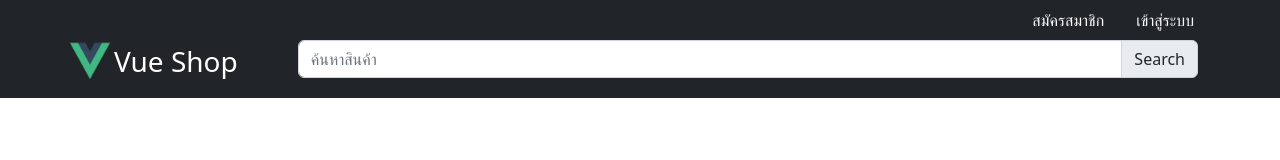
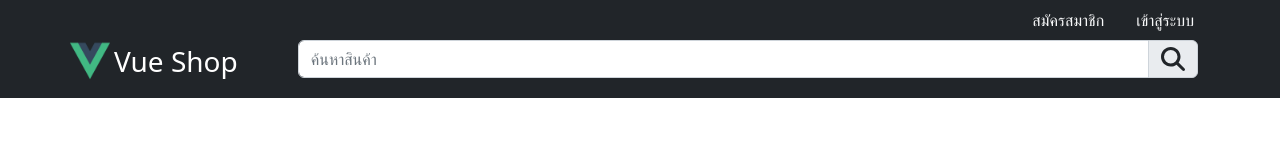
Before and after one commit to piyawatx/vue-shop, a Vue app: page / in a window 1280 px wide. Shown: the top 160 px of the page. Built offline with nearby package versions, Linux system fonts and the light colour scheme.

Commit message:
Add Font Awesome

```diff
--- a/package.json
+++ b/package.json
@@ -8,6 +8,11 @@
     "lint": "vue-cli-service lint"
   },
   "dependencies": {
+    "@fortawesome/fontawesome-svg-core": "^6.2.0",
+    "@fortawesome/free-brands-svg-icons": "^6.2.0",
+    "@fortawesome/free-regular-svg-icons": "^6.2.0",
+    "@fortawesome/free-solid-svg-icons": "^6.2.0",
+    "@fortawesome/vue-fontawesome": "^3.0.1",
     "@popperjs/core": "^2.11.6",
     "bootstrap": "^5.2.1",
     "core-js": "^3.8.3",
--- a/src/components/NavBar.vue
+++ b/src/components/NavBar.vue
@@ -21,7 +21,7 @@
         <div class="container-fluid">
           <div class="input-group">
             <input type="text" class="form-control" placeholder="ค้นหาสินค้า" />
-            <span class="input-group-text">Search</span>
+            <span class="input-group-text"><font-awesome-icon icon="fa-solid fa-magnifying-glass" class="fs-4 text-dark"/></span>
           </div>
         </div>
       </div>
--- a/src/main.js
+++ b/src/main.js
@@ -1,8 +1,17 @@
-import { createApp } from 'vue'
-import App from './App.vue'
-import router from './router'
-import store from './store'
-import "bootstrap/dist/css/bootstrap.min.css"
-import "bootstrap/dist/js/bootstrap.js"
+import { createApp } from "vue";
+import App from "./App.vue";
+import router from "./router";
+import store from "./store";
+import "bootstrap/dist/css/bootstrap.min.css";
+import "bootstrap/dist/js/bootstrap.js";
 
-createApp(App).use(store).use(router).mount('#app')
+import { library } from "@fortawesome/fontawesome-svg-core";
+import { FontAwesomeIcon } from "@fortawesome/vue-fontawesome";
+import { faUserSecret,faMagnifyingGlass } from "@fortawesome/free-solid-svg-icons";
+library.add(faUserSecret,faMagnifyingGlass);
+
+createApp(App)
+  .use(store)
+  .use(router)
+  .component("font-awesome-icon", FontAwesomeIcon)
+  .mount("#app");
```
Also changed, not shown: 1 other file (tests, documents, lock files or other folders).
